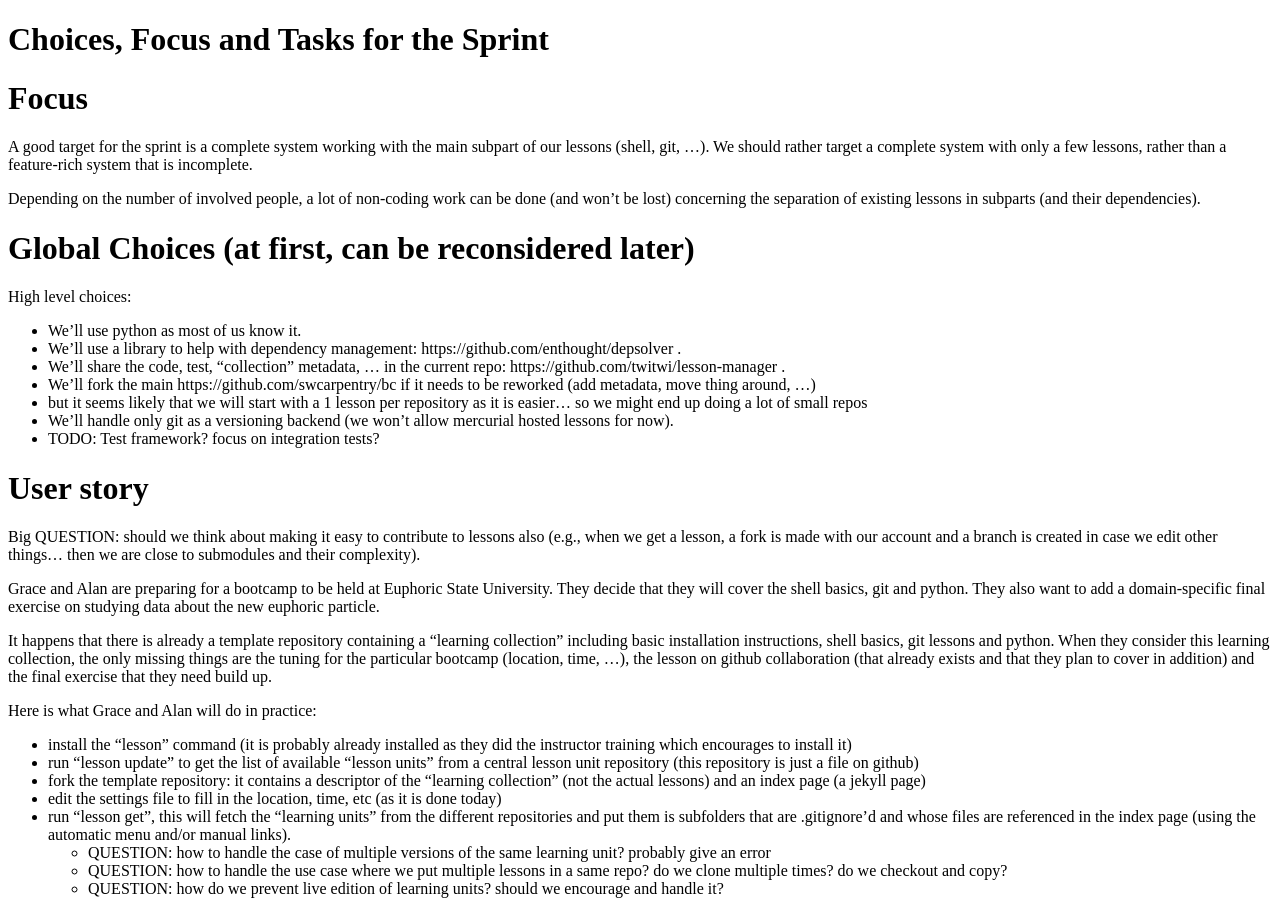
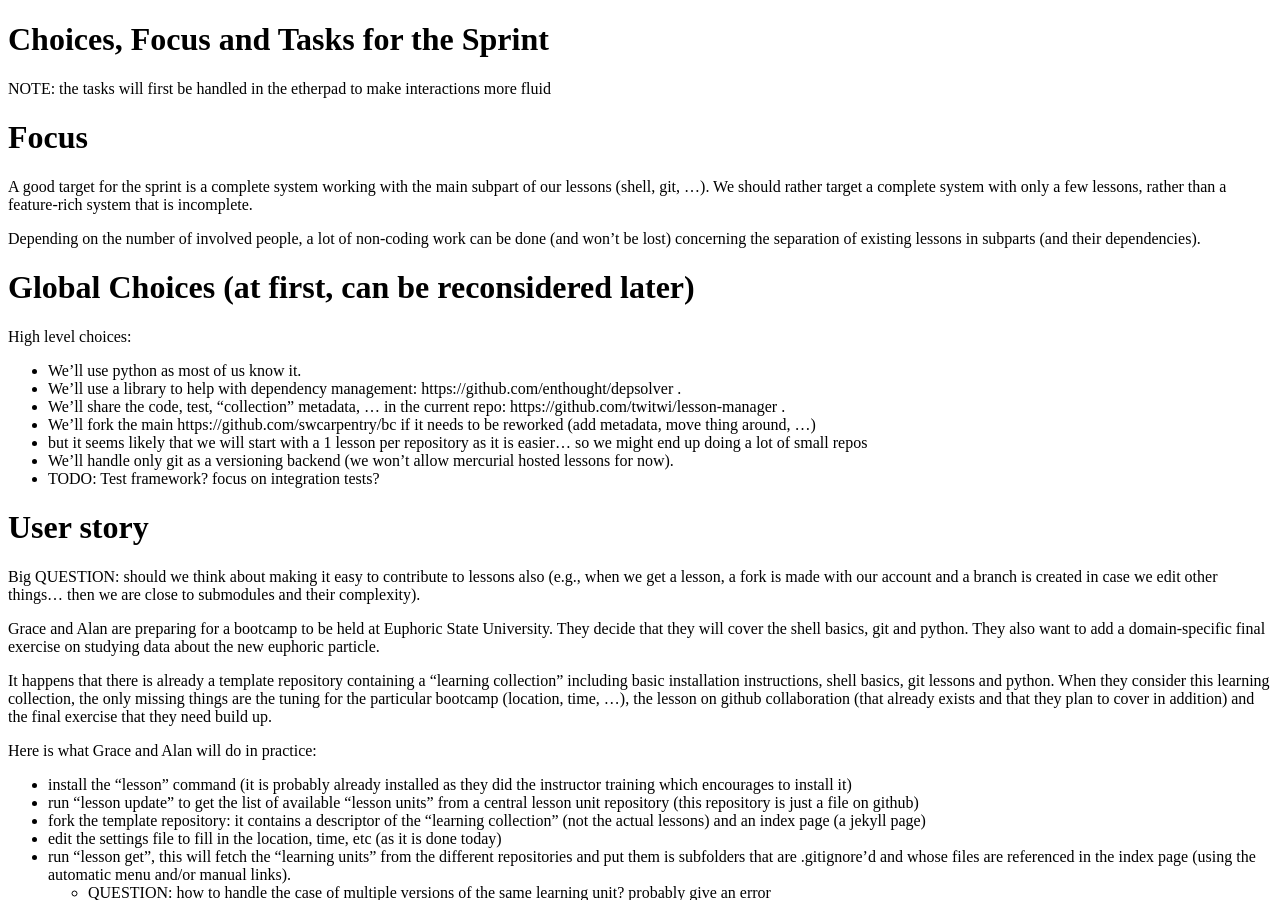
Before and after one commit to wking/lesson-manager, a Jekyll site: the page built from 02-sprint-choices-and-tasks.md, in a window 1280 px wide and 900 px high. Built offline with Jekyll 4.4.1, drawn with Linux system fonts in a browser that asks for light colours.

Commit message:
mentioning that tasks are in the etherpad

```diff
--- a/02-sprint-choices-and-tasks.md
+++ b/02-sprint-choices-and-tasks.md
@@ -2,6 +2,8 @@
 layout: simple
 title: Choices, Focus and Tasks for the Sprint
 ---
+
+NOTE: the tasks will first be handled in the etherpad to make interactions more fluid
 
 # Focus
 
```
